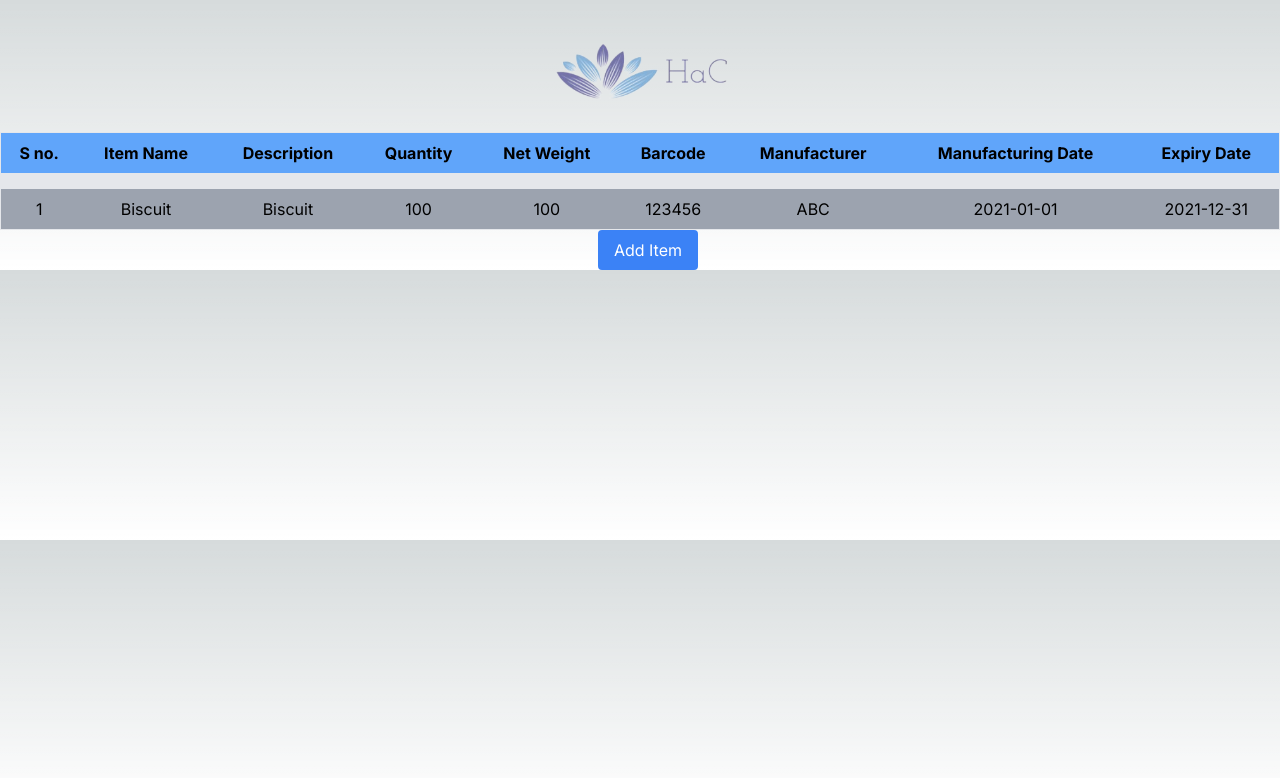
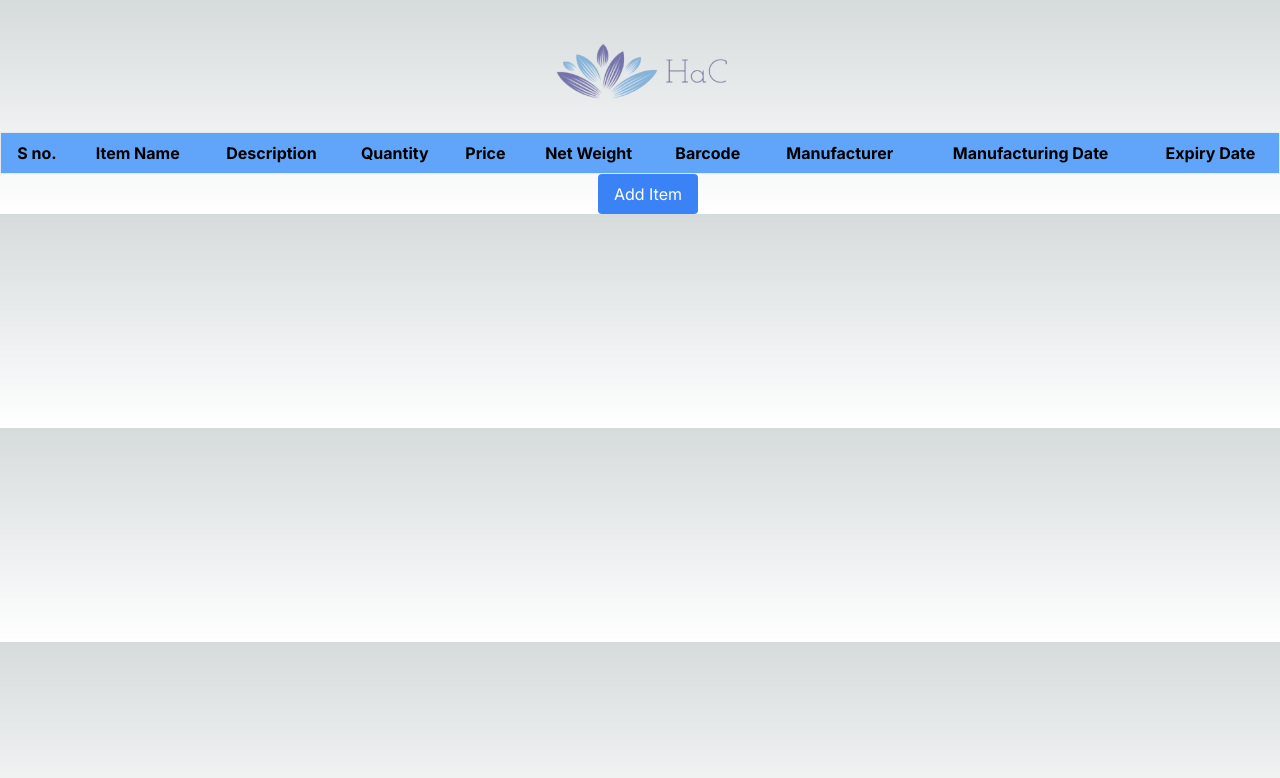
Before and after one commit to stonerrb/hackiiitv, a Next.js app: page / in a window 1280 px wide. Shown: the top 778 px of the page. Built offline with nearby package versions, Linux system fonts and the light colour scheme.

Commit message:
dashboard

```diff
--- a/app/add.js
+++ b/app/add.js
@@ -4,7 +4,7 @@ import React, { useState, useRef } from "react";
 import AudioRecorder from "./utils/AudioRecorder.jsx";
 const mimeType = "audio/webm";
 
-const Add = () => {
+const Add = ({onFetchData}) => {
   const [showPopup, setShowPopup] = useState(false);
 
   const handlePopup = () => {
@@ -30,12 +30,12 @@ const Add = () => {
         </button>
       </div>
 
-      {showPopup && <AddOptionsPopup handleClose={handleOptionClick} />}
+      {showPopup && <AddOptionsPopup handleClose={handleOptionClick} onFetchData={onFetchData}/>}
     </React.Fragment>
   );
 };
 
-const AddOptionsPopup = ({ handleClose }) => {
+const AddOptionsPopup = ({ handleClose, onFetchData }) => {
   const [description, setDescription] = useState("");
   const [recordOption, setRecordOption] = useState("video");
   const [selectedFile, setSelectedFile] = useState(null);
@@ -98,7 +98,8 @@ const AddOptionsPopup = ({ handleClose }) => {
       .then((response) => response.json())
       .then((data) => {
         // Handle the response from the server
-        console.log(data.barcode);
+        console.log(data);
+        onFetchData(data);
       })
       .catch((error) => {
         // Handle any errors
@@ -158,7 +159,7 @@ const AddOptionsPopup = ({ handleClose }) => {
             <h1 className="font-bold text-black text-lg">Select Language</h1>
             <select
               className="px-4 py-2 bg-white text-black rounded hover:bg-gray-200 cursor-pointer"
-              // onChange={handleLanguageChange}
+              onChange={handleLanguageChange}
             >
               <option value="">Select...</option>
               <option value="hi">Hi</option>
--- a/app/page.js
+++ b/app/page.js
@@ -1,3 +1,5 @@
+"use client";
+
 import React from "react";
 import Add from "./add";
 import Image from "next/image";
@@ -5,7 +7,7 @@ import Image from "next/image";
 function ItemCategoryRow({ category }) {
   return (
     <tr>
-      <th className="bg-gray-200 p-2" colSpan="9">
+      <th className="bg-gray-200 p-2" colSpan="10">
         {category}
       </th>
     </tr>
@@ -15,34 +17,33 @@ function ItemCategoryRow({ category }) {
 function ItemTable({ items }) {
   const rows = [];
   let lastCategory = null;
+  let count = 1; // Initialize a count variable
 
-  if (items && items.length > 0) {
-    items.forEach((item) => {
-      if (item && item.Name) {
-        if (item.Name !== lastCategory) {
-          rows.push(<ItemCategoryRow key={item.Name} />);
+  items.forEach((item) => {
+    if (item && item.categories && item.categories.length > 0) {
+      item.categories.forEach((category) => {
+        if (category !== lastCategory) {
+          rows.push(<ItemCategoryRow key={category} category={category} />);
         }
-        lastCategory = item.Name;
-      }
-      let count = 1; // Initialize a count variable
+        lastCategory = category;
+      });
+    }
 
-      rows.push(
-        items.map((item, index) => (
-          <tr key={item.Barcode}>
-            <td className="p-2 text-center">{count++}</td>
-            <td className="p-2 text-center">{item.Name}</td>
-            <td className="p-2 text-center">{item.Description}</td>
-            <td className="p-2 text-center">{item.Quantity}</td>
-            <td className="p-2 text-center">{item.Weight}</td>
-            <td className="p-2 text-center">{item.Barcode}</td>
-            <td className="p-2 text-center">{item.Manufacturer}</td>
-            <td className="p-2 text-center">{item.MFDate}</td>
-            <td className="p-2 text-center">{item.ExpDate}</td>
-          </tr>
-        ))
-      );
-    });
-  }
+    rows.push(
+      <tr key={item.barcode}>
+        <td className="p-2 text-center">{count++}</td>
+        <td className="p-2 text-center">{item.product_name}</td>
+        <td className="p-2 text-center">{item.description}</td>
+        <td className="p-2 text-center">{item.quantity}</td>
+        <td className="p-2 text-center">{item.price}</td>
+        <td className="p-2 text-center">{item.net_weight}</td>
+        <td className="p-2 text-center">{item.barcode}</td>
+        <td className="p-2 text-center">{item.manufacturer_brand}</td>
+        <td className="p-2 text-center">{item.manufacturing_date}</td>
+        <td className="p-2 text-center">{item.expiration_date}</td>
+      </tr>
+    );
+  });
 
   return (
     <table className="w-full border-collapse border">
@@ -52,6 +53,7 @@ function ItemTable({ items }) {
           <th className="p-2">Item Name</th>
           <th className="p-2">Description</th>
           <th className="p-2">Quantity</th>
+          <th className="p-2">Price</th>
           <th className="p-2">Net Weight</th>
           <th className="p-2">Barcode</th>
           <th className="p-2">Manufacturer</th>
@@ -72,20 +74,6 @@ function ItemBox({ list }) {
   );
 }
 
-const items = [
-  {
-    Name: "Biscuit",
-    Description: "Biscuit",
-    Quantity: "100",
-    Price: "10",
-    Weight: "100",
-    Barcode: "123456",
-    Manufacturer: "ABC",
-    MFDate: "2021-01-01",
-    ExpDate: "2021-12-31",
-  },
-];
-
 const Topbar = () => {
   return (
     <div className="flex justify-center items-center h-full">
@@ -96,11 +84,33 @@ const Topbar = () => {
 };
 
 export default function Home() {
+  const [items, setItems] = React.useState([]);
+
+  const handleFetchedData = (items) => {
+    // Map the fetched items into the desired format
+    const transformedItem = [{
+      product_name: items.product_name || "",
+      description: items.description || "",
+      quantity: items.quantity || "",
+      price: items.price || "",
+      net_weight: items.net_weight || "",
+      barcode: items.barcode || "",
+      manufacturer_brand: items.manufacturer_brand,
+      manufacturing_date: items.manufacturing_date || "",
+      expiration_date: items.expiration_date || "",
+    }];
+
+    // Set the transformed items to the state
+    setItems(transformedItem);
+  };
+
+  // console.log(items);
+
   return (
     <React.Fragment>
       <Topbar />
       <ItemBox list={items} />
-      <Add />
+      <Add onFetchData={handleFetchedData} />
     </React.Fragment>
   );
 }
```
